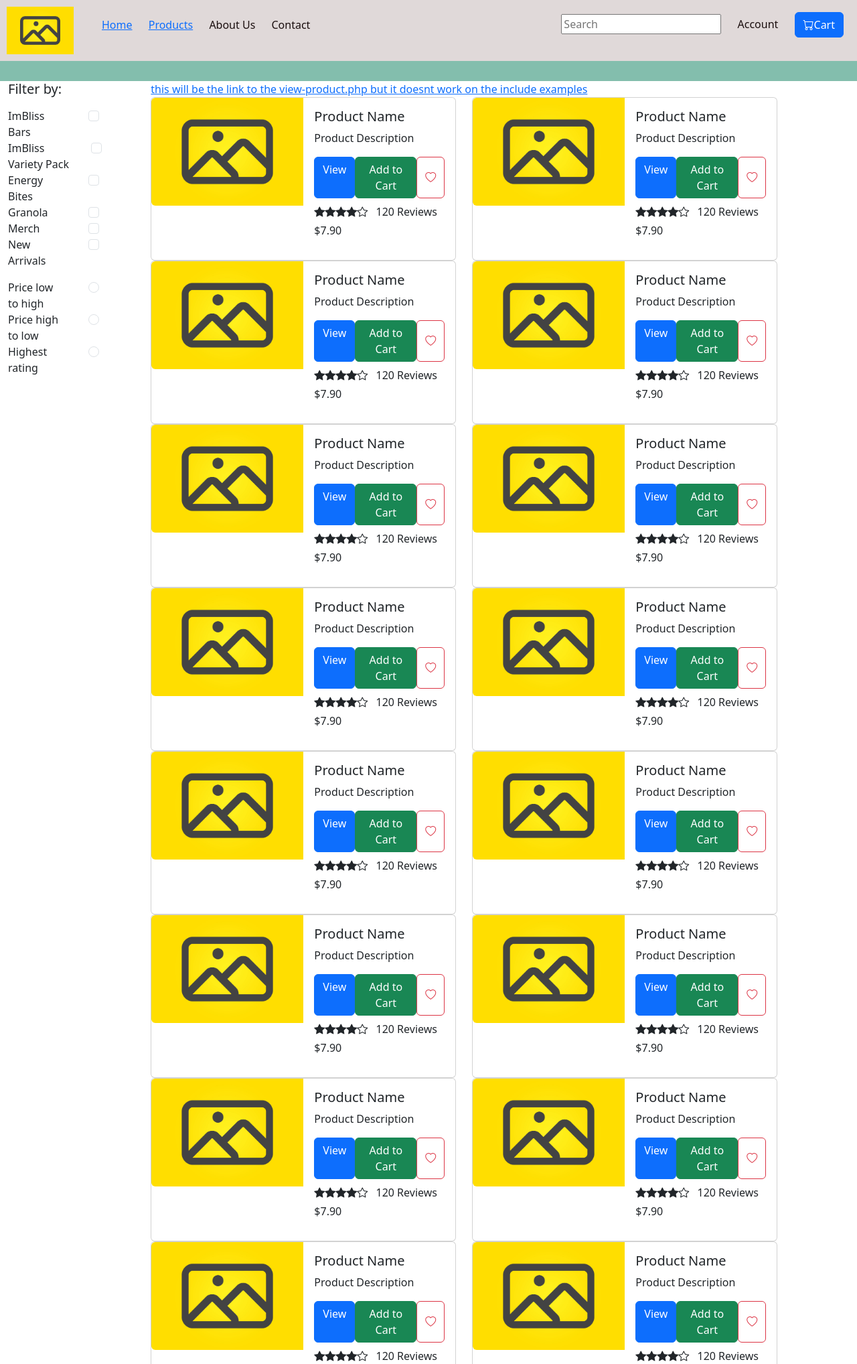
After one commit to hoytbrem/ImBliss, a PHP site: page /product-page.php in a window 1280 px wide. The commit adds this page. Shown: the top 2036 px of the page at 67% size. Run offline with PHP 8.4, Linux system fonts and the light colour scheme.

Commit message:
added google analytics, made footer and nav a include file, made WIP product and view product page

```diff
--- /dev/null
+++ b/pages/partial/every-page.html
@@ -0,0 +1,39 @@
+<!-- Google tag (gtag.js) -->
+<script
+  async
+  src="https://www.googletagmanager.com/gtag/js?id=G-JJHDMKZR04"
+></script>
+<script>
+  window.dataLayer = window.dataLayer || [];
+  function gtag() {
+    dataLayer.push(arguments);
+  }
+  gtag("js", new Date());
+
+  gtag("config", "G-JJHDMKZR04");
+</script>
+
+<!-- Bootstrap Core -->
+<link
+  href="https://cdn.jsdelivr.net/npm/bootstrap@5.3.3/dist/css/bootstrap.min.css"
+  rel="stylesheet"
+  integrity="sha384-QWTKZyjpPEjISv5WaRU9OFeRpok6YctnYmDr5pNlyT2bRjXh0JMhjY6hW+ALEwIH"
+  crossorigin="anonymous"
+/>
+<script
+  src="https://cdn.jsdelivr.net/npm/bootstrap@5.3.3/dist/js/bootstrap.bundle.min.js"
+  integrity="sha384-YvpcrYf0tY3lHB60NNkmXc5s9fDVZLESaAA55NDzOxhy9GkcIdslK1eN7N6jIeHz"
+  crossorigin="anonymous"
+></script>
+
+<!-- Bootstrap Icons -->
+<link
+  rel="stylesheet"
+  href="https://cdn.jsdelivr.net/npm/bootstrap-icons@1.11.3/font/bootstrap-icons.min.css"
+/>
+
+<!-- Stylesheets -->
+<link rel="stylesheet" type="text/css" href="../theme/style.css" />
+
+<!-- Scripts -->
+<script src="script.js"></script>
--- /dev/null
+++ b/pages/partial/footer.html
@@ -0,0 +1,19 @@
+<footer>
+  <div id="footer-logo">
+    <img src="../images/main/test-image.jpeg" class="test-img" />
+  </div>
+  <div id="footer-links">
+    <ul>
+      <li>Contact Us</li>
+      <li>Privacy Policy</li>
+      <li>My Account</li>
+      <li>Shop</li>
+    </ul>
+  </div>
+  <div id="footer-contacts">
+    <ul>
+      <li>+1-510-555-0204</li>
+      <li>ImBliss@gmail.com</li>
+    </ul>
+  </div>
+</footer>
--- /dev/null
+++ b/pages/partial/nav.html
@@ -0,0 +1,47 @@
+<!-- Navigation Bar -->
+<nav id="navbar">
+  <div id="navbar-left">
+    <!-- Logo -->
+    <a id=" navbar-logo">
+      <img src="../images/main/test-image.jpeg" class="test-img" />
+    </a>
+    <!-- Navigation Links -->
+    <ul id="navbar-links">
+      <li>
+        <a href="index.php">Home</a>
+      </li>
+      <li>
+        <a href="product-page.php">Products</a>
+      </li>
+      <li>About Us</li>
+      <li>Contact</li>
+    </ul>
+  </div>
+  <!-- Search Bar / Account / Cart-->
+  <div id="navbar-right">
+    <ul id="navbar-buttons">
+      <li>
+        <input type="text" placeholder="Search" />
+      </li>
+      <li>
+        <a>Account</a>
+      </li>
+      <li>
+        <!-- Open Shopping Cart -->
+        <button
+          class="btn btn-primary"
+          type="button"
+          data-bs-toggle="offcanvas"
+          data-bs-target="#offcanvasScrolling"
+          aria-controls="offcanvasScrolling"
+        >
+          <div class="card-header imbliss-cart-card-header">
+            <i class="bi bi-cart align-self-right" id="cart-header-icon"></i
+            >Cart
+          </div>
+        </button>
+      </li>
+    </ul>
+  </div>
+</nav>
+<div id="space-under-nav"></div>
--- /dev/null
+++ b/pages/partial/product-example.html
@@ -0,0 +1,34 @@
+<div class="col-md-6">
+  <div class="card">
+    <div class="row g-0">
+      <div class="col-md-6">
+        <img
+          src="/images/main/test-image.jpeg"
+          class="img-fluid rounded-start"
+          alt="..."
+        />
+      </div>
+      <div class="col-md-6">
+        <div class="card-body">
+          <h5 class="card-title">Product Name</h5>
+          <p class="card-text">Product Description</p>
+          <div class="d-flex justify-content-between">
+            <a href="/pages/index.php" class="btn btn-primary">View</a>
+            <button class="btn btn-success">Add to Cart</button>
+            <button class="btn btn-outline-danger bi bi-heart"></button>
+          </div>
+          <div class="mt-2">
+            <span class="bi bi-star-fill"></span
+            ><span class="bi bi-star-fill"></span
+            ><span class="bi bi-star-fill"></span
+            ><span class="bi bi-star-fill"></span
+            ><span class="bi bi-star"></span>
+            <!-- Add more stars as needed -->
+            <span class="ms-2">120 Reviews</span>
+            <p class="mt-1">$7.90</p>
+          </div>
+        </div>
+      </div>
+    </div>
+  </div>
+</div>
--- /dev/null
+++ b/pages/product-page.php
@@ -0,0 +1,141 @@
+<!DOCTYPE html>
+<html>
+
+<head>
+    <?php // <!-- Header Includes -->
+    include ("../src/php/function-helpers.php"); // Various helpful functions    ?>
+
+    <?php // <!-- "Global" variables -->
+    $dirLevel = getDirLevel(1); // this will return "../"   ?>
+
+    <title>Product Page</title>
+    <meta name="title" content="ImBliss :: Healthy, nutritious, and absolutely delicious snacks." />
+    <meta name="description"
+        content="We sell environmentally friendly, home-grown snacks & treats that serve as a delicious reminder that healthy doesn't have to taste bad at all." />
+    <meta name="keywords" content="healthy, snacks, nutritious" />
+
+    <?php include("partial/every-page.html"); ?>
+</head>
+
+<body>
+    <?php include ("./partial/cart.php");?>
+    <?php include("./partial/nav.html"); ?>
+    <div class="container-fluid">
+        <div class="row">
+            <!-- Filter Section -->
+            <div class="col-2">
+                <div class="list-group">
+                    <h5 class="mb-3">Filter by:</h5>
+                    <div class="row">
+                        <div class="col-6">
+                            <label class="form-check-label" for="filter1">ImBliss Bars</label>
+                        </div>
+                        <div class="col-3 text-end">
+                            <input class="form-check-input" type="checkbox" name="filter" id="filter1">
+                        </div>
+                    </div>
+                    <div class="row">
+                        <div class="col-7">
+                            <label class="form-check-label" for="filter2">ImBliss Variety Pack</label>
+                        </div>
+                        <div class="col-2 text-end">
+                            <input class="form-check-input" type="checkbox" name="filter" id="filter2">
+                        </div>
+                    </div>
+                    <div class="row">
+                        <div class="col-6">
+                            <label class="form-check-label" for="filter3">Energy Bites</label>
+                        </div>
+                        <div class="col-3 text-end">
+                            <input class="form-check-input" type="checkbox" name="filter" id="filter3">
+                        </div>
+                    </div>
+                    <div class="row">
+                        <div class="col-6">
+                            <label class="form-check-label" for="filter4">Granola</label>
+                        </div>
+                        <div class="col-3 text-end">
+                            <input class="form-check-input" type="checkbox" name="filter" id="filter4">
+                        </div>
+                    </div>
+                    <div class="row">
+                        <div class="col-6">
+                            <label class="form-check-label" for="filter5">Merch</label>
+                        </div>
+                        <div class="col-3 text-end">
+                            <input class="form-check-input" type="checkbox" name="filter" id="filter5">
+                        </div>
+                    </div>
+                    <div class="row">
+                        <div class="col-6">
+                            <label class="form-check-label" for="filter6">New Arrivals</label>
+                        </div>
+                        <div class="col-3 text-end">
+                            <input class="form-check-input" type="checkbox" name="filter" id="filter6">
+                        </div>
+                    </div>
+                    <div class="mb-3"></div> <!-- Little space -->
+                    <div class="row">
+                        <div class="col-6">
+                            <label class="form-check-label" for="filter7">Price low to high</label>
+                        </div>
+                        <div class="col-3 text-end">
+                            <input class="form-check-input" type="radio" name="filter" id="filter7">
+                        </div>
+                    </div>
+                    <div class="row">
+                        <div class="col-6">
+                            <label class="form-check-label" for="filter8">Price high to low</label>
+                        </div>
+                        <div class="col-3 text-end">
+                            <input class="form-check-input" type="radio" name="filter" id="filter8">
+                        </div>
+                    </div>
+                    <div class="row">
+                        <div class="col-6">
+                            <label class="form-check-label" for="filter9">Highest rating</label>
+                        </div>
+                        <div class="col-3 text-end">
+                            <input class="form-check-input" type="radio" name="filter" id="filter9">
+                        </div>
+                    </div>
+                </div>
+            </div>
+
+            <!-- Product Grid -->
+            <div class="col-9">
+                <div class="row">
+                    <a href="./view-product.php">this will be the link to the view-product.php but it doesnt work on the
+                        include examples</a>
+                    <?php include("./partial/product-example.html"); ?>
+                    <?php include("./partial/product-example.html"); ?>
+                    <?php include("./partial/product-example.html"); ?>
+                    <?php include("./partial/product-example.html"); ?>
+                    <?php include("./partial/product-example.html"); ?>
+                    <?php include("./partial/product-example.html"); ?>
+                    <?php include("./partial/product-example.html"); ?>
+                    <?php include("./partial/product-example.html"); ?>
+                    <?php include("./partial/product-example.html"); ?>
+                    <?php include("./partial/product-example.html"); ?>
+                    <?php include("./partial/product-example.html"); ?>
+                    <?php include("./partial/product-example.html"); ?>
+                    <?php include("./partial/product-example.html"); ?>
+                    <?php include("./partial/product-example.html"); ?>
+                    <?php include("./partial/product-example.html"); ?>
+                    <?php include("./partial/product-example.html"); ?>
+                    <?php include("./partial/product-example.html"); ?>
+                    <?php include("./partial/product-example.html"); ?>
+                    <?php include("./partial/product-example.html"); ?>
+                    <?php include("./partial/product-example.html"); ?>
+                    <?php include("./partial/product-example.html"); ?>
+                    <?php include("./partial/product-example.html"); ?>
+                    <?php include("./partial/product-example.html"); ?>
+                    <?php include("./partial/product-example.html"); ?>
+                </div>
+            </div>
+        </div>
+    </div>
+    <?php include("./partial/footer.html"); ?>
+</body>
+
+</html>
--- a/theme/style.css
+++ b/theme/style.css
@@ -49,6 +49,9 @@ body {
   justify-content: space-between;
   align-items: center;
 }
+#space-under-nav {
+  height: 121px;
+}
 
 /* NavBar Children */
 #navbar li {
@@ -69,6 +72,8 @@ footer {
   display: flex;
   background-color: #83bead;
   padding: 1%;
+  bottom: 0px;
+  margin: 0;
 }
 #footer-logo {
   flex: 0 0 20%;
@@ -260,6 +265,13 @@ footer > * > ul > li {
   margin-bottom: 50px;
 }
 
+/* view products */
+/* view products parents */
+.quanity-input {
+  width: 50px !important;
+  background-color: #83bead !important;
+}
+
 /*(DELETE WHEN FINISHED)*/
 .test-img {
   width: 100px;
```
Also changed, not shown: pages/index.php (+3 -70 lines), pages/view-product.php (added, +122 -0 lines).
